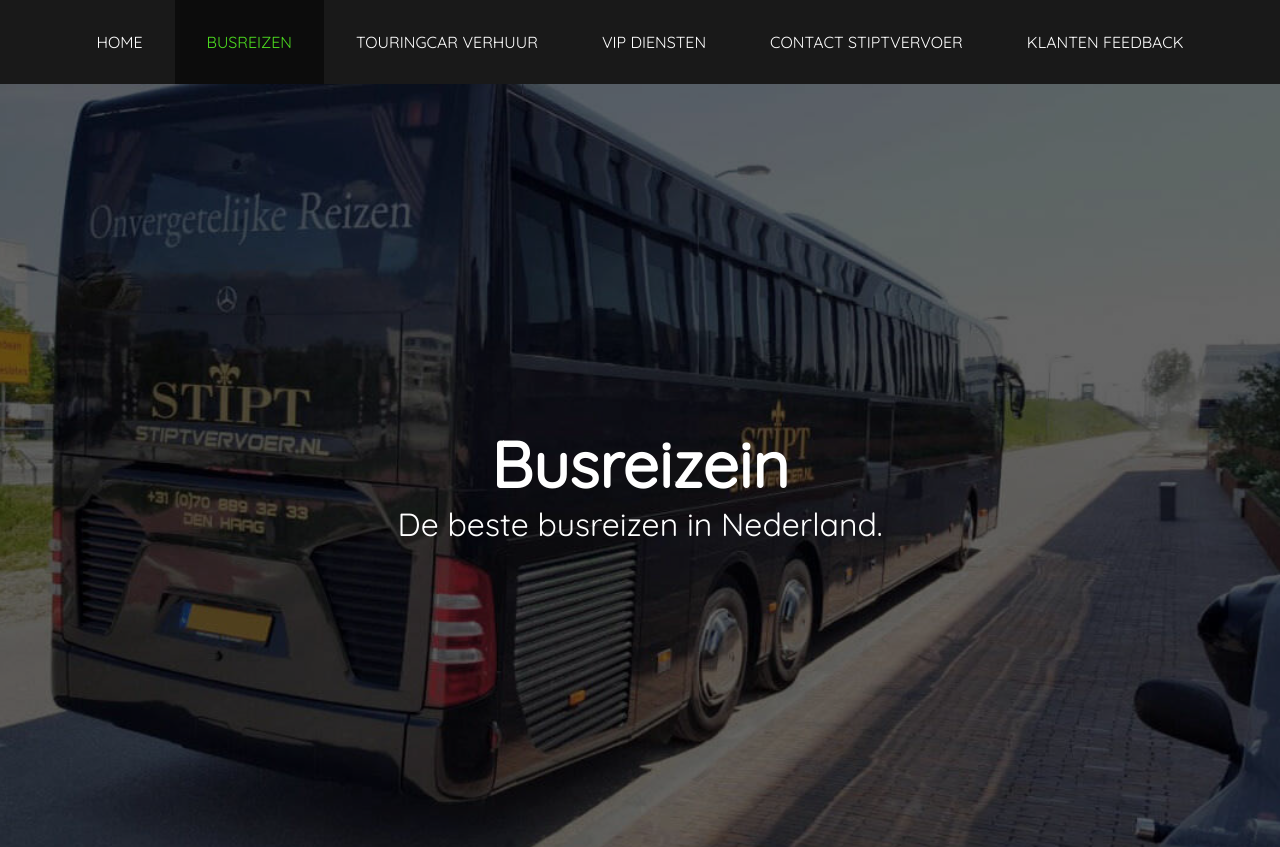
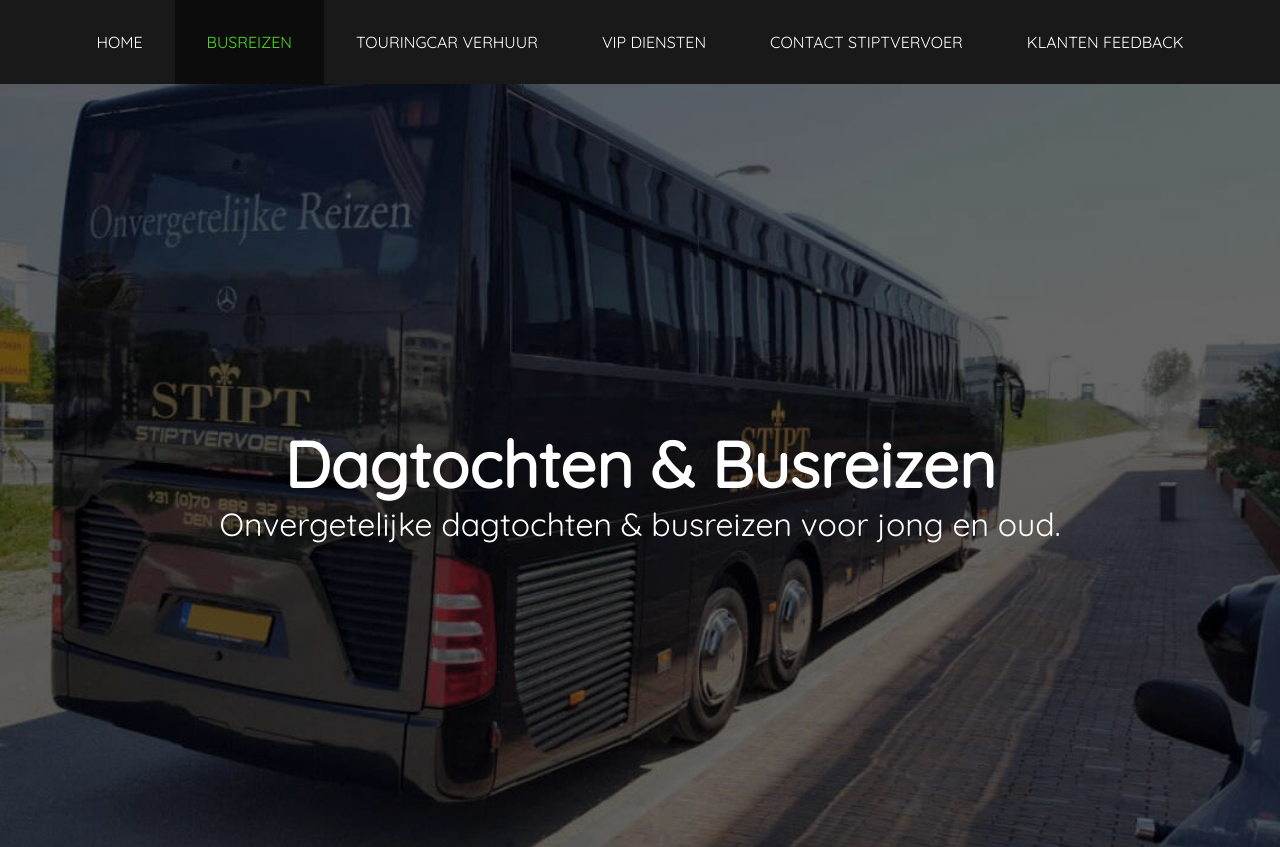
Before and after one commit to Nick-Yazdani/stipt-vervoer, a React app: page /busreizen in a window 1280 px wide. Shown: the top 847 px of the page. Built offline with nearby package versions, Linux system fonts and the light colour scheme; no server answers.

Commit message:
babak changes

```diff
--- a/src/pages/Busreizen.jsx
+++ b/src/pages/Busreizen.jsx
@@ -16,7 +16,7 @@ const Busreizen = ({ title }) => {
                           content="Je kunt onze huidige en laatste busreizen op deze pagina vinden. Stipt vervoer heeft deze pagina regelmatig bijgewerkt met onze bustours naar bestemmingen in Europa."
                     ></meta>
                 </Helmet>
-                <Overlay title="Busreizein" caption="De beste busreizen in Nederland." />
+                <Overlay title="Dagtochten &amp; Busreizen" caption="Onvergetelijke dagtochten &amp; busreizen voor jong en oud." />
             </div>
             <BusreizenComponent />
         </div>
--- a/src/pages/Touring.jsx
+++ b/src/pages/Touring.jsx
@@ -20,7 +20,7 @@ const Touring = ({ title }) => {
                     />
                     <title>{title}</title>
                 </Helmet>
-                <Overlay title={"Touringcar verhuur"} caption={"Vertrouwd en comfortabel"} />
+                <Overlay title={"Touringcar verhuur"} caption={"Vertrouwd, flexibel, voordelig"} />
             </div>
             <MiddleContent
                 headline="Touringcar verhuur"
--- a/src/pages/Vip.jsx
+++ b/src/pages/Vip.jsx
@@ -18,7 +18,7 @@ const Vip = ({ title }) => {
                 <title>{title}</title>
             </Helmet>
             <div className="vip">
-                <Overlay title={"VIP vervoer"} caption={"Professioneel en betrouwbaar"} />
+                <Overlay title={"VIP Diensten"} caption={"Professioneel en betrouwbaar"} />
             </div>
             <MiddleContent
                 headline="VIP diensten in Den Haag"
```
